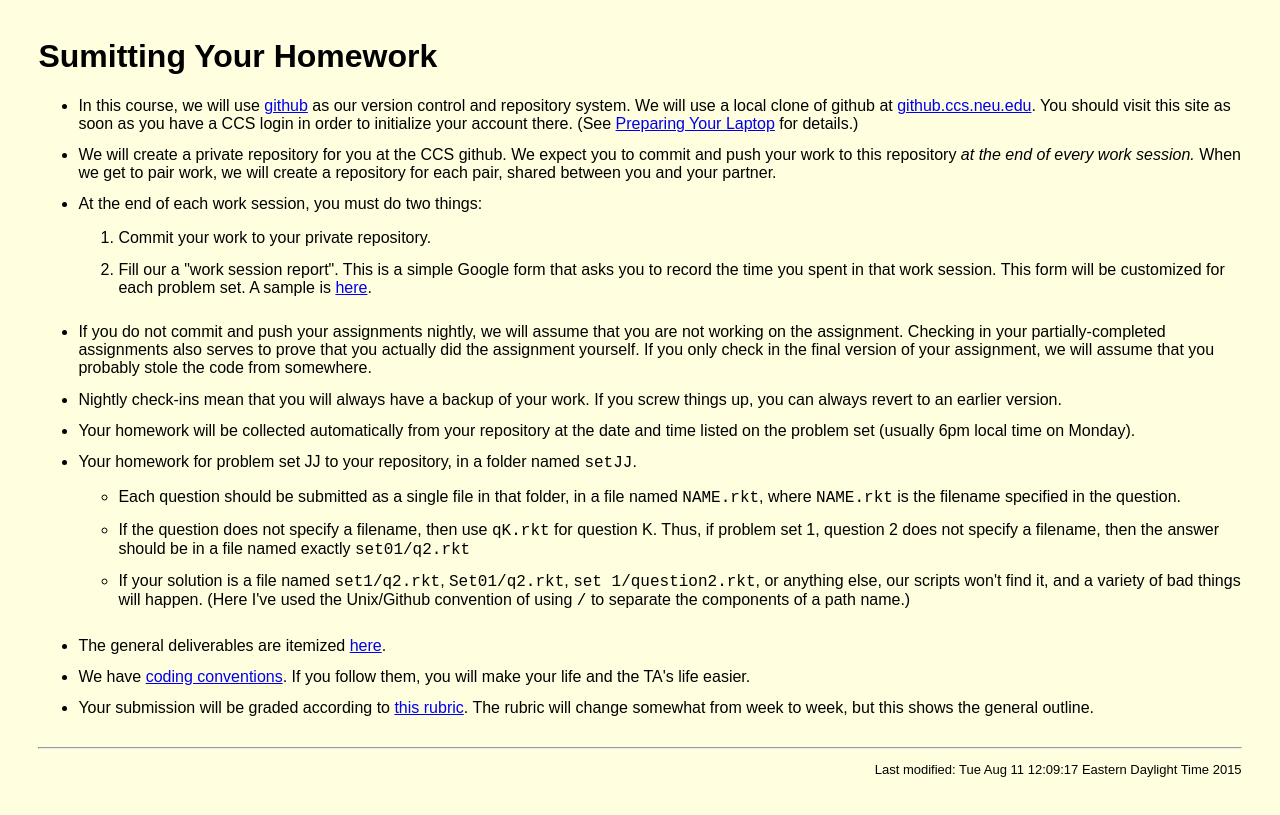
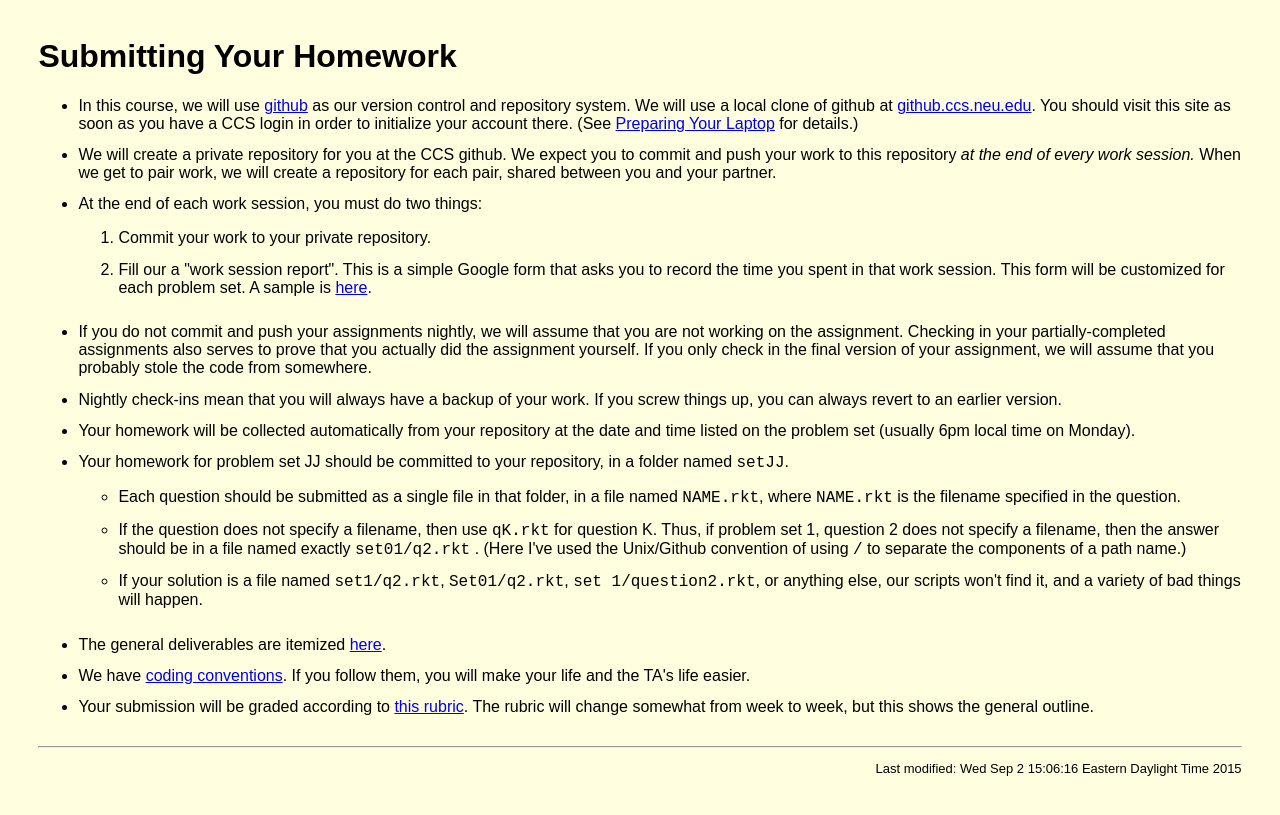
Before and after one commit to mwand/cs5010f16, a plain HTML site: page Info/homework.html in a window 1280 px wide. Drawn offline with Linux system fonts and the light colour scheme.

Commit message:
fixed a couple of typos

```diff
--- a/Info/homework.html
+++ b/Info/homework.html
@@ -5,7 +5,7 @@
 </head>
 
 <body>
-<h1>Sumitting Your Homework</h1>
+<h1>Submitting Your Homework</h1>
 
 <ul>
 
@@ -50,7 +50,7 @@ version.  </li>
  time on Monday). </li>
 
 
-<li>Your homework for problem set JJ to your
+<li>Your homework for problem set JJ should be committed to your
  repository, in a folder named <kbd>setJJ</kbd>.
 
  <p/>
@@ -65,13 +65,13 @@ version.  </li>
    <li>If the question does not specify a
  filename, then use <kbd>qK.rkt</kbd> for question K.  Thus, if problem
  set 1, question 2 does not specify a filename, then the answer should
- be in a file named exactly <kbd>set01/q2.rkt</kbd></li>
+ be in a file named exactly <kbd>set01/q2.rkt</kbd> . (Here I've used the Unix/Github convention of using
+ <kbd>/</kbd> to separate the components of a path name.)</li>
 
  <li>If your solution is a file named <kbd>set1/q2.rkt</kbd>,
  <kbd>Set01/q2.rkt</kbd>, <kbd>set 1/question2.rkt</kbd>, or anything
  else, our scripts won't find it, and a variety of bad things will
- happen. (Here I've used the Unix/Github convention of using
- <kbd>/</kbd> to separate the components of a path name.)
+ happen.
  </li>
 
 </ul>
@@ -93,5 +93,5 @@ somewhat from week to week, but this shows the general outline. </li>
 <font size=-1>
 <p align=right>
 <!-- hhmts start -->
-Last modified: Tue Aug 11 12:09:17 Eastern Daylight Time 2015 <!-- hhmts end -->
+Last modified: Wed Sep  2 15:06:16 Eastern Daylight Time 2015 <!-- hhmts end -->
 </body> </html>
```
Also changed, not shown: Info/format.html (+2 -2 lines).
